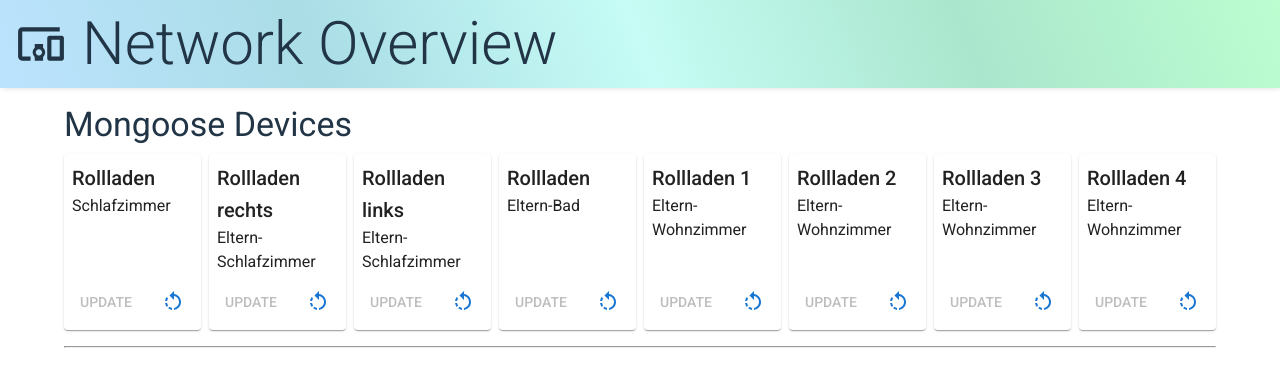
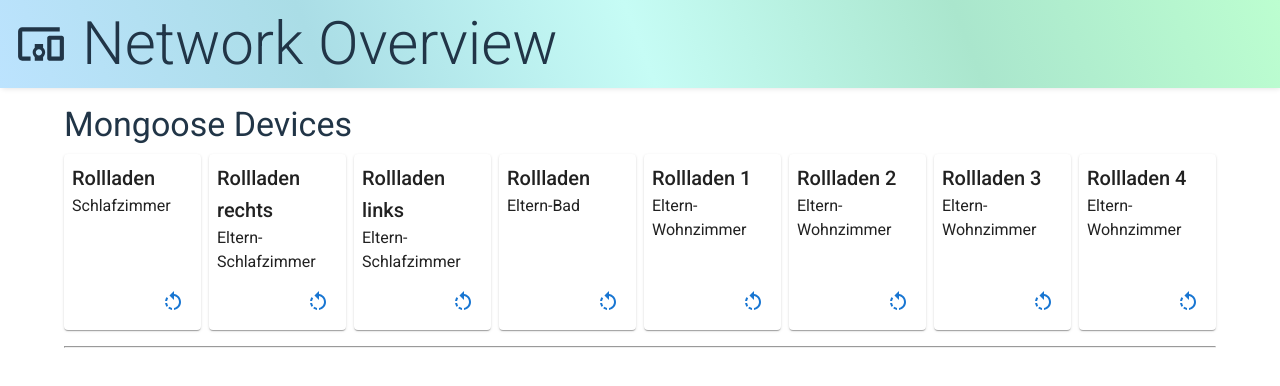
Before and after one commit to ElfenB/network-overview2, a React (Vite) app: page / in a window 1280 px wide. Shown: the top 386 px of the page. Built offline with nearby package versions, Linux system fonts and the light colour scheme.

Commit message:
hide button when no update possible

```diff
--- a/src/components/common/DeviceTile.tsx
+++ b/src/components/common/DeviceTile.tsx
@@ -27,8 +27,6 @@ export function DeviceTile({ data }: Props) {
   const isUpToDate = useMemo(() => getIsUpToDate(data.version, data.latestVersion), [data.version, data.latestVersion]);
 
   const updateString = useMemo(() => {
-    console.log(data.name, isUpToDate, data.version, data.latestVersion);
-
     if (isUpToDate === undefined) {
       return '?';
     }
--- a/src/components/common/UpdateButton.tsx
+++ b/src/components/common/UpdateButton.tsx
@@ -19,11 +19,15 @@ type Props = {
 };
 
 export function UpdateButton({ isUpToDate, handleUpdateDevice, handleCheckUpdate }: Props) {
-  const updateNotPossible = useMemo(() => isUpToDate || isUpToDate === undefined, [isUpToDate]);
+  const isUpdateNotPossible = useMemo(() => isUpToDate || isUpToDate === undefined, [isUpToDate]);
 
   return (
     <Box sx={sx.root}>
-      <Button onClick={handleUpdateDevice} disabled={updateNotPossible}>
+      <Button
+        onClick={handleUpdateDevice}
+        disabled={isUpdateNotPossible}
+        sx={{ opacity: isUpdateNotPossible ? 0 : 100 }}
+      >
         Update
       </Button>
 
```
